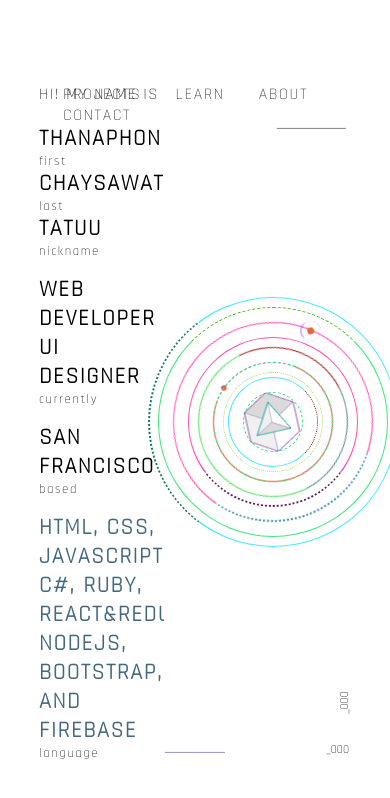
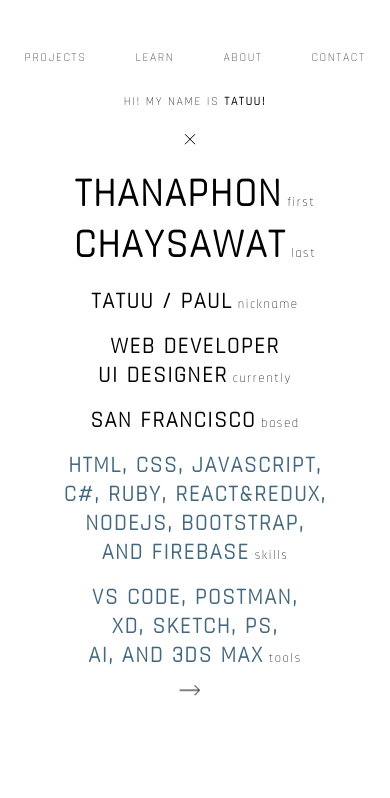
Before and after one commit to bakhumhlea/Portfolio-2019, a plain HTML site: page index.html in a window 390 px wide. Both pictures are taken after a click on the element "ABOUT". Drawn offline with Linux system fonts and the light colour scheme.

Commit message:
update animation

```diff
--- a/index.html
+++ b/index.html
@@ -5,7 +5,7 @@
     <meta charset="UTF-8">
     <meta name="description" content="Free Web tutorials">
     <meta name="keywords" content="web developer, ui designer, designer, react">
-    <meta name="viewport" content="width=device-width, initial-scale=1.0">
+    <meta name="viewport" content="width=device-width, initial-scale=1">
 
     <link href="style.css" rel="stylesheet">
     <link rel="stylesheet" href="textStyle.css">
@@ -75,24 +75,27 @@
       </div>
       <div class="inner-frame">
         <div class="greeting" id="greeting">
-          <p class="text">Hi! My name is </p>
-          <p id="my-name" class="my-name">
+          <p class="text mobile">Hi! My name is <span>
+              <strong>Tatuu!</strong>
+          </span></p>
+          <p class="text screen">Hi! My name is </p>
+          <p id="my-name" class="my-name screen">
             Thanaphon
           </p>
-          <svg id="close-btn" class="close-btn" height="20px" width="20px">
+          <svg id="close-btn" class="close-btn" height="20px" width="30px">
             <path id="path-top" class="close-btn-path" d="M5 10 L10 10"/>
             <path id="path-mid" class="close-btn-path" d="M10 10 L10 10"/>
             <path id="path-bottom" class="close-btn-path" d="M10 10 L15 10"/>
           </svg>
           <div class="about-me">
-            <p class="firstchild">
-              <span class="string firstname">Thanaphon</span> <span class="string tag">first</span>
+            <p>
+              <span class="string fullname">Thanaphon</span> <span class="string tag">first</span>
             </p>
             <p>
-              <span class="string lastname">Chaysawat</span> <span class="string tag">last</span>
+              <span class="string fullname">Chaysawat</span> <span class="string tag">last</span>
             </p>
-            <p>
-              <span class="string nickname">Tatuu</span> <span class="string tag">nickname</span>
+            <p class="firstchild">
+              <span class="string nickname">Tatuu / Paul</span> <span class="string tag">nickname</span>
             </p>
             <p class="firstchild">
               <span class="string title">Web developer</span>
@@ -113,7 +116,7 @@
               <span class="string skills">NodeJS, Bootstrap,</span>
             </p>
             <p>
-              <span class="string skills">and Firebase</span> <span class="string tag">language</span>
+              <span class="string skills">and Firebase</span> <span class="string tag">skills</span>
             </p>
             <p class="skills">
               <span class="string skills">VS Code, Postman,</span>
@@ -124,6 +127,12 @@
             <p>
               <span class="string skills">Ai, and 3ds max</span> <span class="string tag">tools</span>
             </p>
+            <div id="more-btn" class="more-arrow">
+              <svg class="arrow" height="60px" width="30px">
+                <path id="arrow-head" d="M25 30 L30 30 L25 30"/>
+                <path id="arrow-stick" d="M30 30 L30 30"/>
+              </svg>
+            </div>
           </div>
         </div>
         <div class="nav-bar">
@@ -138,17 +147,24 @@
           </svg>
         </div>
 
-        <p id="pos-x" class="posX-value">_000</p>
-        <p id="pos-y" class="posY-value">_000</p>
+        <p id="pos-x" class="posX-value screen">_000</p>
+        <p id="pos-y" class="posY-value screen">_000</p>
 
         <div id="pause" class="btn-pause">
           <svg height="5px" width="60px">
             <path class="timer-bar-bg" d="M0 2 L60 2"/>
             <path id="timer-bar" class="timer-bar" d="M0 2 L0 2"/>
           </svg>
-          <p id="pause-info">freeze</p>
+          <p id="pause-info">click to freeze</p>
+        </div>
+        <div class="socials">
+          <svg height="5px" width="400px">
+            <path class="end-line" d="M0 2 L300 2"/>
+          </svg>
         </div>
       </div>
+
+
     </div>
 
     <script src="style.js" type="text/javascript"></script>
--- a/style.js
+++ b/style.js
@@ -26,11 +26,6 @@ window.onresize = function resize() {
   navbarRight = navbar.getBoundingClientRect().right;
   midNavbar = ((navbarRight - navbarLeft)/2 + navbarLeft)/window.innerWidth*100;
 };
-
-document.onscroll = function scrollNaja() {
-  let positionY = document.getElementById('scrollY');
-  positionY.innerHTML = window.pageYOffset;
-}
 
 // var btn = document.getElementById("scroll-btn");
 // btn.onclick = function scrollNow() {
@@ -65,11 +60,15 @@ var orbitFront = document.getElementById("front");
 var polyOne = document.getElementById("polygon-1");
 var polyFront = document.getElementById("polygon-front");
 
+var pauseButton = document.getElementById("pause");
+var pauseInfo = document.getElementById("pause-info");
+
+var timer;
 
 targetObject.onmouseover = function trigger() {
   var path = document.getElementById("timer-bar");
-  path.style.stroke = "rgb(97, 173, 235)";
-  path.setAttribute("d", `M0 2 L0 2`);
+  showInfo();
+
   targetObject.onmousemove = function handleMouseMove(event) {
     event = event || window.event;
 
@@ -87,7 +86,6 @@ targetObject.onmouseover = function trigger() {
     orbitEight.setAttribute("style", `left: ${50 - offX*8}%; top: ${50 - offY*8}%;`);
     orbitNine.setAttribute("style", `left: ${50 - offX*(-1)}%; top: ${50 - offY*(-1)}%;`);
 
-
     polyOne.setAttribute("style", `left: ${50 - offX*5.5}%; top: ${50 - offY*5.5}%;`)
     polyFront.setAttribute("style", `left: ${50 - offX*9.5}%; top: ${50 - offY*9.5}%;`)
 
@@ -95,11 +93,17 @@ targetObject.onmouseover = function trigger() {
 
     posX.textContent = `_${event.clientX}`;
     posY.textContent = `_${event.clientY}`;
+
+    path.style.stroke = "rgb(97, 173, 235)";
+    path.setAttribute("d", `M0 2 L0 2`);
+    pauseInfo.textContent = "click to freeze";
+
+    clearInterval(timer);
   }
 }
 
 targetObject.onmouseleave = function removeEvent() {
-
+  hideInfo();
   var objectsArray = [
     orbitOne,
     orbitTwo,
@@ -121,14 +125,21 @@ targetObject.onmouseleave = function removeEvent() {
   posY.textContent = "_000";
 }
 
-// targetObject.onmousemove = () => {};
+function showInfo() {
+  pauseInfo.style.transform = `translate(0,0)`;
+  pauseInfo.style.opacity = 1;
+};
+function hideInfo() {
+  pauseInfo.style.transform = `translate(0,-5px)`;
+  pauseInfo.style.opacity = 0;
+};
 
-var button = document.getElementById("pause");
-button.onclick = function pauseAnimation() {
+targetObject.onclick = function pauseAnimation() {
   var path = document.getElementById("timer-bar");
   var delay = 3000;
 
   path.setAttribute("d", `M0 2 L60 2`);
+  pauseInfo.textContent = "freezing";
 
   var objectsArray = [
     orbitOne,
@@ -145,10 +156,12 @@ button.onclick = function pauseAnimation() {
     orbitFront,
 
   ];
-  var timer = setInterval(() => {
+  timer = setInterval(() => {
     this.handle = objectsArray.forEach(element => {
       path.style.stroke = "rgb(198, 230, 14)";
+      pauseInfo.textContent = "freeze";
       element.style.animationPlayState = "paused";
+      showInfo();
       clearInterval(timer);
     });
   }, delay);
@@ -206,16 +219,21 @@ var xPathMid = document.getElementById("path-mid");
 var xPathBottom = document.getElementById("path-bottom");
 var strings = document.getElementsByClassName("string");
 
+var arrowHead = document.getElementById("arrow-head");
+var arrowStick = document.getElementById("arrow-stick");
+
 myName.onmouseover = function toArrow() {
   xPathTop.setAttribute("d", `M5 10 L10 15`);
   xPathMid.setAttribute("d", `M10 5 L10 15`);
   xPathBottom.setAttribute("d", `M10 15 L15 10`);
   underlinePath.setAttribute("d", `M${pathTo[2].left} 2 L${pathTo[2].right} 2`);
 }
-myName.onmouseleave = function resetPath() {
+function resetPathOnmouseLeave() {
   initXbtn();
   underlinePath.setAttribute("d", `M${navbarWidth} 2 L${navbarWidth} 2`);
 };
+
+myName.onmouseleave = resetPathOnmouseLeave;
 
 function initXbtn() {
   xPathTop.setAttribute("d", `M5 10 L10 10`);
@@ -224,12 +242,12 @@ function initXbtn() {
 }
 
 function openAboutMe() {
-  if(window.innerWidth < 800) {
-    targetObject.style.left = `70vw`;
+  if(window.innerWidth < 500) {
     targetObject.style.bottom = `-10vh`;
   }
   aboutActive = true;
   aboutMe.style.height = "100%";
+  aboutMe.style.backgroundColor = "rgb(255, 255, 255)";
 
   myName.style.top = "-22px";
   myName.style.opacity = 0;
@@ -239,11 +257,23 @@ function openAboutMe() {
   xPathMid.setAttribute("d", `M10 10 L10 10`);
   xPathBottom.setAttribute("d", `M5 15 L15 5`);
 
+  showArrow();
+
   underlinePath.setAttribute("d", `M${pathTo[2].left} 2 L${pathTo[2].right} 2`);
 
   for(var p = 0; p < strings.length; p++) {
     strings.item(p).style.bottom = "0px";
+    strings.item(p).style.opacity = 1;
   }
+}
+
+function showArrow() {
+  arrowHead.setAttribute("d", `M25 25 L30 30 L25 35`);
+  arrowStick.setAttribute("d", `M10 30 L30 30`);
+}
+function hideArrow() {
+  arrowHead.setAttribute("d", `M25 30 L30 30 L25 30`);
+  arrowStick.setAttribute("d", `M30 30 L30 30`);
 }
 
 myName.onclick = openAboutMe;
@@ -279,12 +309,15 @@ function closeAboutMe() {
   xPathTop.setAttribute("d", `M5 10 L10 10`);
   xPathBottom.setAttribute("d", `M10 10 L15 10`);
 
-  myName.onmouseleave = initXbtn;
+  hideArrow();
+
+  myName.onmouseleave = resetPathOnmouseLeave;
 
   targetObject.style.left = "50vw";
 
   for(var p = 0; p < strings.length; p++) {
-    strings.item(p).style.bottom = "-2.2rem";
+    strings.item(p).style.bottom = "-2.5rem";
+    strings.item(p).style.opacity = 0;
   }
 }
 
--- a/textStyle.css
+++ b/textStyle.css
@@ -1,3 +1,73 @@
+@media only screen and (max-width: 414px) {
+  .app {
+    height: max-content;
+  }
+  div.inner-frame {
+    z-index: 200;
+    position: absolute;
+    width: 100%;
+    height: 90%;
+    font-size: 12px;
+
+  }
+  div.nav-bar {
+    width: 100%;
+  }
+  div.nav-bar div.nav-items {
+    width: 100%;
+    display: flex;
+    flex-direction: row;
+    justify-content: space-evenly;
+  }
+  div.nav-bar svg {
+    display: none;
+  }
+  span.nav-item, a.nav-item {
+    color: rgb(32, 32, 32);
+    text-decoration: none;
+    padding: 8px;
+    margin: 0 auto 0 auto;
+  }
+  p.screen {
+    display: none;
+  }
+  p.mobile {
+    display: block;
+  }
+  div.greeting {
+    z-index: 500;
+    width: 100%;
+    top: 2rem;
+    padding: 20px;
+    display: flex;
+    flex-direction: column;
+    align-items: center;
+  }
+  div.greeting p.text, div.greeting p.my-name, div.greeting svg, div.greeting div {
+    position: relative;
+    top: initial;
+    left: initial;
+  }
+  div.greeting svg {
+    margin-top: 20px;
+  }
+  div.greeting div.about-me {
+    /* border-right: 1px dashed rgb(104, 222, 243);
+    padding-right: 40px; */
+    display: flex;
+    flex-direction: column;
+    align-items: center;
+  }
+  div.btn-pause {
+    display: none;
+  }
+  div.obj-container {
+    z-index: 100;
+  }
+}
+.mobile {
+  display: none;
+}
 .inner-frame {
   font-family: 'Rajdhani';
   position: absolute;
@@ -24,7 +94,6 @@
   right: 0;
   transform: translate(25%, -70%) rotate(-90deg);
 }
-
 .nav-bar {
   font-family: 'Rajdhani';
   letter-spacing: 0.1rem;
@@ -40,7 +109,7 @@
   margin: 0 0px 0 20px;
 }
 .btn-pause {
-  cursor: pointer;
+  cursor: crosshair;
   position: absolute;
   height: 30px;
   bottom: 0;
@@ -70,10 +139,10 @@
   opacity: 0;
   transition: 0.2s 0s all cubic-bezier(0.175, 0.885, 0.20, 1);
 }
-.btn-pause:hover p {
+/* .btn-pause:hover p {
   transform: translate(0,0);
   opacity: 1;
-}
+} */
 
 .underline {
   stroke: rgb(97, 173, 235);
@@ -84,6 +153,17 @@
   stroke: rgb(134, 134, 134);
   stroke-width: 1;
   transition: 1s 0s all cubic-bezier(0.175, 0.885, 0.32, 1);
+}
+.socials {
+  position: absolute;
+  height: 30px;
+  bottom: 0;
+  left: 0;
+  transform: translate(0, 70%);
+}
+.socials .end-line {
+  stroke: rgba(56, 45, 156, 0.5);
+  stroke-width: 1px;
 }
 .greeting {
   font-family: 'Rajdhani';
@@ -96,6 +176,12 @@
   top: 0;
   left: 0;
   overflow: hidden;
+  transition: 1s 0s all cubic-bezier(0.175, 0.885, 0.32, 1);
+}
+@media screen and (max-height: 674px) {
+  div.greeting {
+    overflow-y: scroll;
+  }
 }
 .greeting .text {
   position: absolute;
@@ -115,7 +201,7 @@
   cursor: pointer;
   position: absolute;
   top: -1px;
-  left: 230px;
+  left: 75%;
   box-sizing: content-box;
   stroke: rgb(7, 7, 7);
   stroke-width: 1;
@@ -124,18 +210,48 @@
 .close-btn .close-btn-path {
   transition: 0.3s 0.3s all cubic-bezier(0.175, 0.885, 0.32, 1);
 }
+.arrow {
+  cursor: pointer;
+  position: absolute;
+  top: 50%;
+  left: 75%;
+  transform: translate(-35%, -50%);
+  box-sizing: content-box;
+  fill: transparent;
+  stroke: rgb(7, 7, 7);
+  stroke-width: 1;
+  animation: bouncingHorizon 1s cubic-bezier(0.23, 1, 0.320, 1) infinite;
+  /* animation-play-state: paused; */
+}
+@keyframes bouncingHorizon {
+  0% {
+    transform: translate(-35%, -50%);
+  }
+  50% {
+    transform: translate(-25%, -50%);
+  }
+  100% {
+    transform: translate(-35%, -50%);
+  }
+}
+.arrow path {
+  transition: 0.6s 0.2s all cubic-bezier(0.175, 0.885, 0.32, 1);
+}
 .about-me {
   position: relative;
   top: 20px;
+
   margin: 20px 0;
   padding: 0 0;
+  transition: 0.3s 0s all cubic-bezier(0.175, 0.885, 0.32, 1);
+  background-color: rgba(255, 255, 255, 0);
 }
 .about-me p {
   overflow: hidden;
 }
 .about-me p span {
   position: relative;
-  bottom: -2rem;
+  bottom: -2.5rem;
 }
 .about-me p.firstchild {
   margin-top: 16px;
@@ -148,9 +264,13 @@
   font-weight: 900;
 }
 .string {
+  opacity: 0;
   font-weight: 900;
   font-size: 1.4rem;
   transition: 0.6s 0.2s all cubic-bezier(0.175, 0.885, 0.32, 1);
+}
+.string.fullname {
+  font-size: 2.5rem;
 }
 .tag {
   text-transform: lowercase;
```
